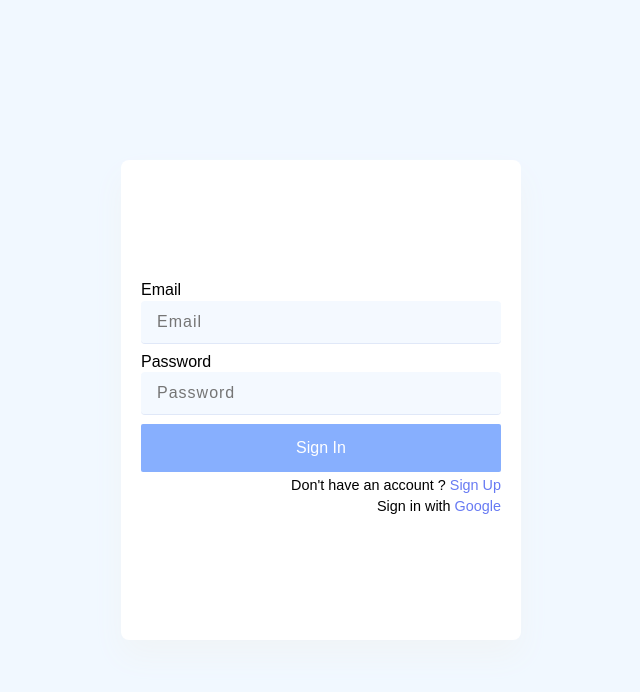
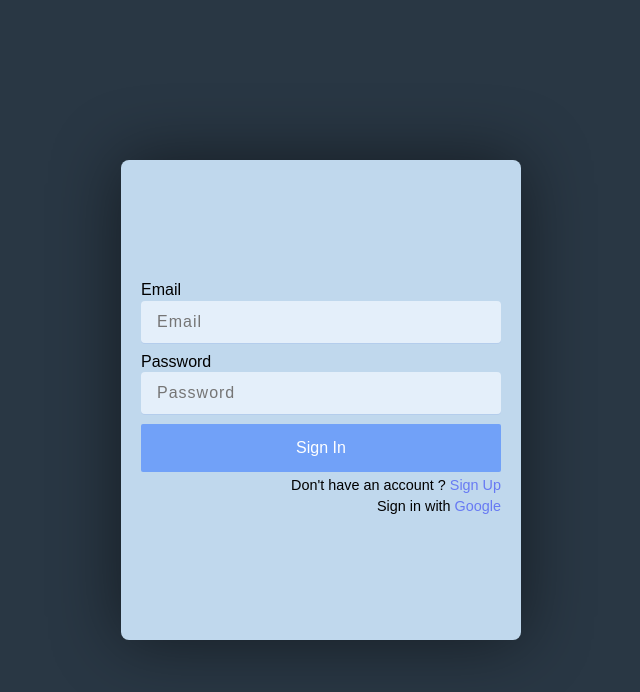
Before and after one commit to Jisan-mia/todo-react, a React (Create React App) app: page / in a window 1280 px wide. Shown: the top 692 px of the page, without its empty margins (319-959 px from the left). Built offline with nearby package versions, Linux system fonts and the light colour scheme.

Commit message:
extra features

```diff
--- a/src/components/Login/Login.css
+++ b/src/components/Login/Login.css
@@ -1,7 +1,7 @@
 .login_page {
 	min-height: 100vh;
 	padding: 0 20px;
-	background: #f1f8ff;
+	background: #293744;
 	display: flex;
 	justify-content: center;
 	align-items: center;
@@ -12,8 +12,8 @@
 	max-width: 400px;
 	width: 100%;
 	min-height: 480px;
-	background: rgb(255, 255, 255);
-	box-shadow: rgb(240, 244, 247) 0px 16px 32px 0px;
+	background: rgb(192 216 237);
+	box-shadow: 0 0 69px 1px rgb(0 0 0 / 49%);
 	border-radius: 8px;
 	display: flex;
 	justify-content: center;
```
